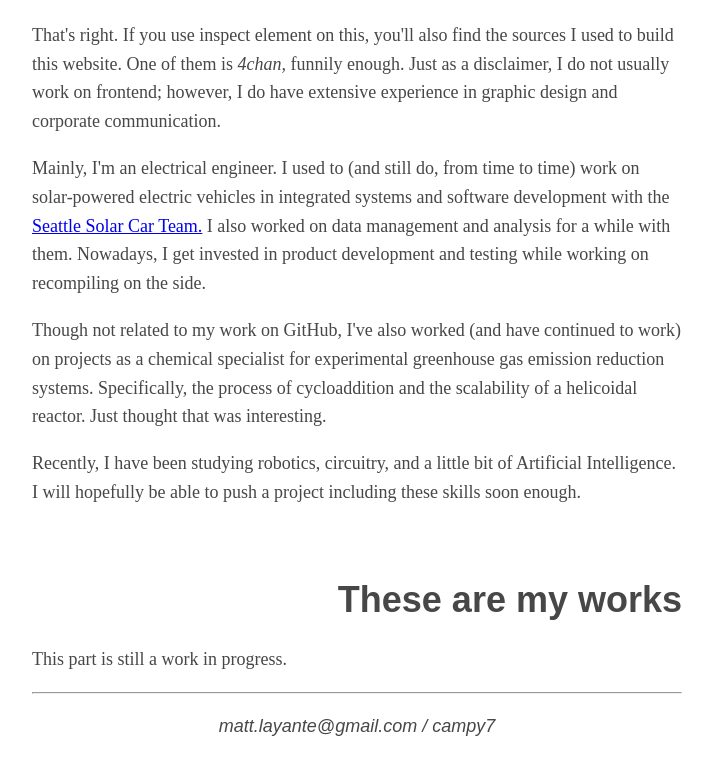
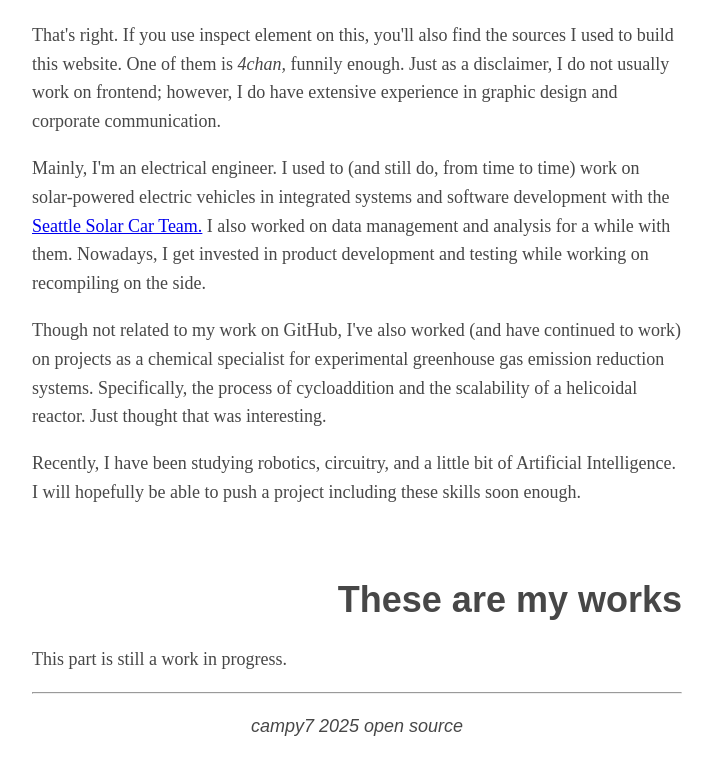
Before and after one commit to mattAsatsuki/mattasatsuki.github.io, a plain HTML site: page index.html in a window 1280 px wide. Shown: the part 296-1070 px from the top of the page, without its empty margins (283-995 px from the left). Drawn offline with Linux system fonts and the light colour scheme.

Commit message:
Update index.html

```diff
--- a/index.html
+++ b/index.html
@@ -56,7 +56,7 @@ implements studied and integrated from
     <hr>
     <div class="cjt">
         <p style="font-family:'Ubuntu Mono', sans-serif">
-            <em>matt.layante@gmail.com / campy7</em>
+            <em>campy7 2025 open source</em>
         </p>
     </div>
 
```
